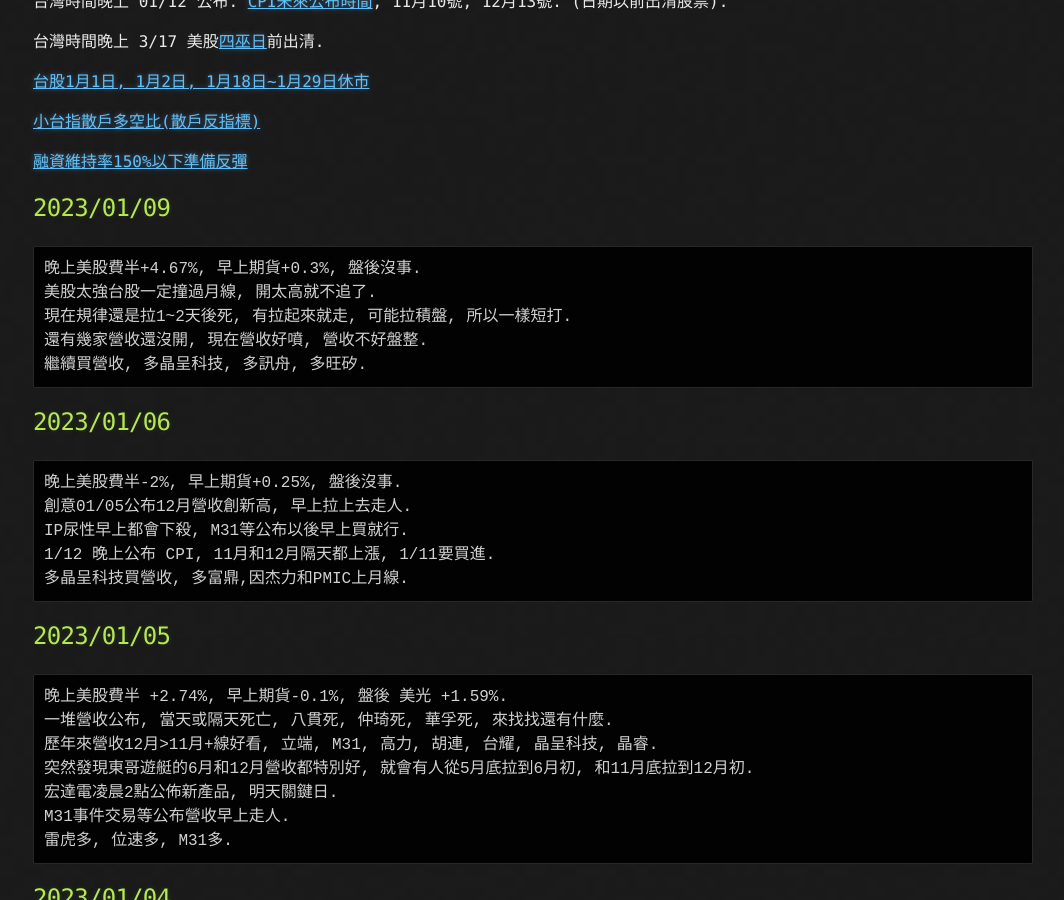
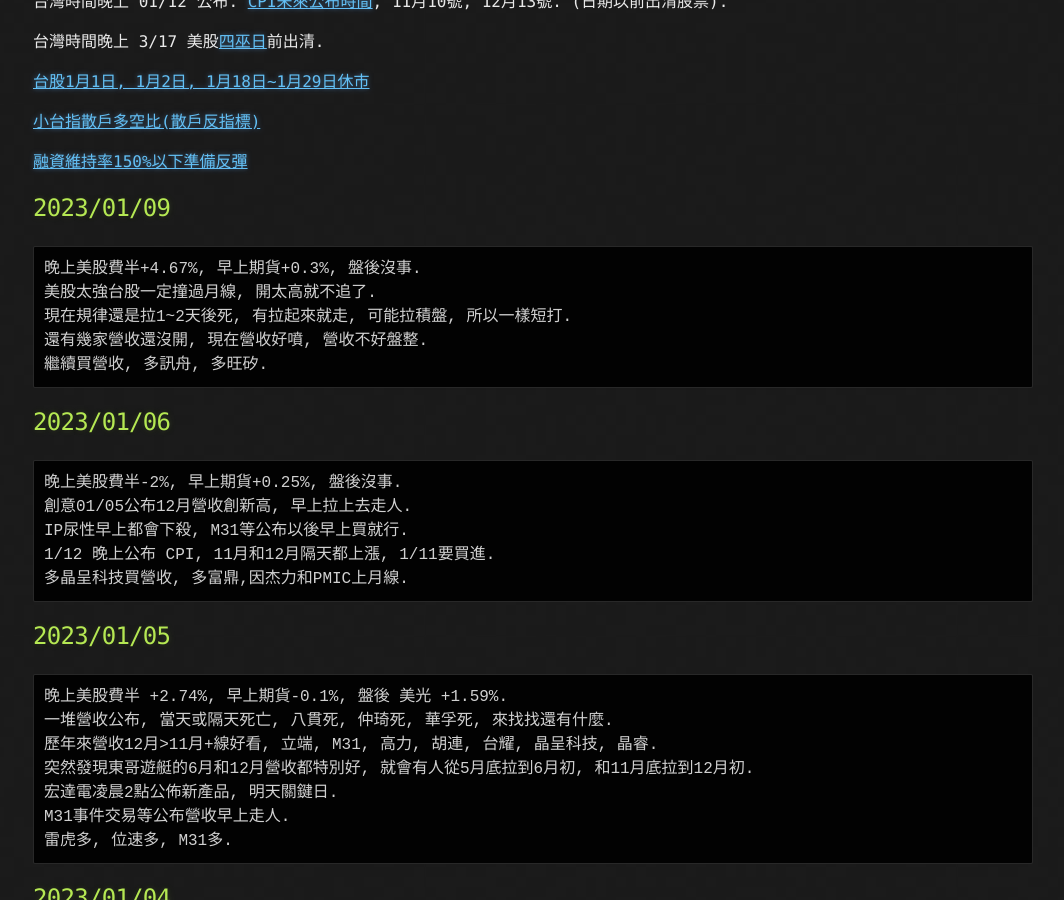
Before and after one commit to lepg5487/Stock_God, a Jekyll site: the page built from index.md, in a window 1280 px wide and 900 px high, scrolled down 428 px. Shown: the whole window, without its empty margins (107-1171 px from the left). Built offline with Jekyll 4.4.1, drawn with Linux system fonts in a browser that asks for light colours; our own code applies the rules of GitHub Pages for plain Markdown files.

Commit message:
Update index.md

````diff
--- a/index.md
+++ b/index.md
@@ -26,7 +26,7 @@
 美股太強台股一定撞過月線, 開太高就不追了.
 現在規律還是拉1~2天後死, 有拉起來就走, 可能拉積盤, 所以一樣短打.
 還有幾家營收還沒開, 現在營收好噴, 營收不好盤整.
-繼續買營收, 多晶呈科技, 多訊舟, 多旺矽.
+繼續買營收, 多訊舟, 多旺矽.
 ```
 
 ## 2023/01/06
````
